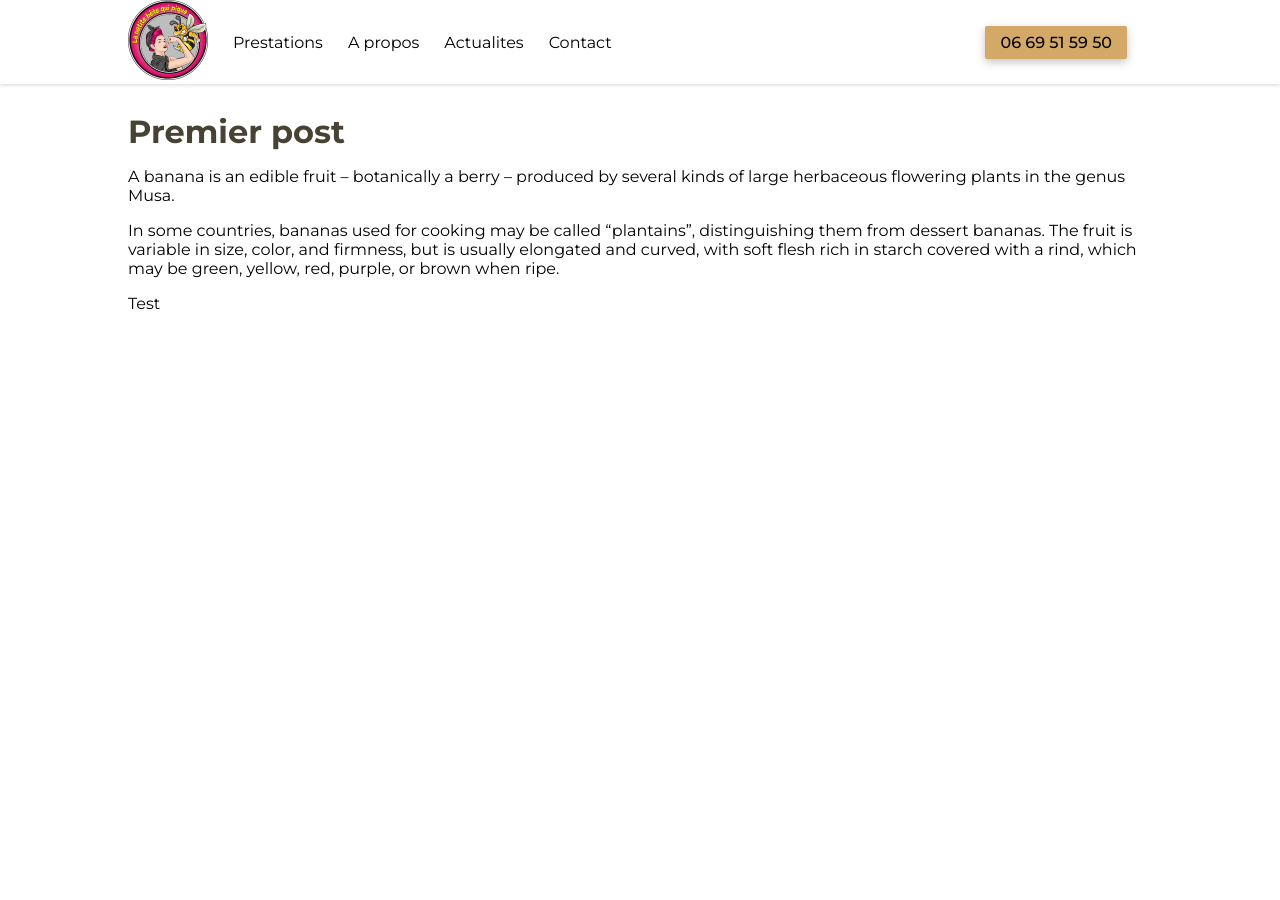
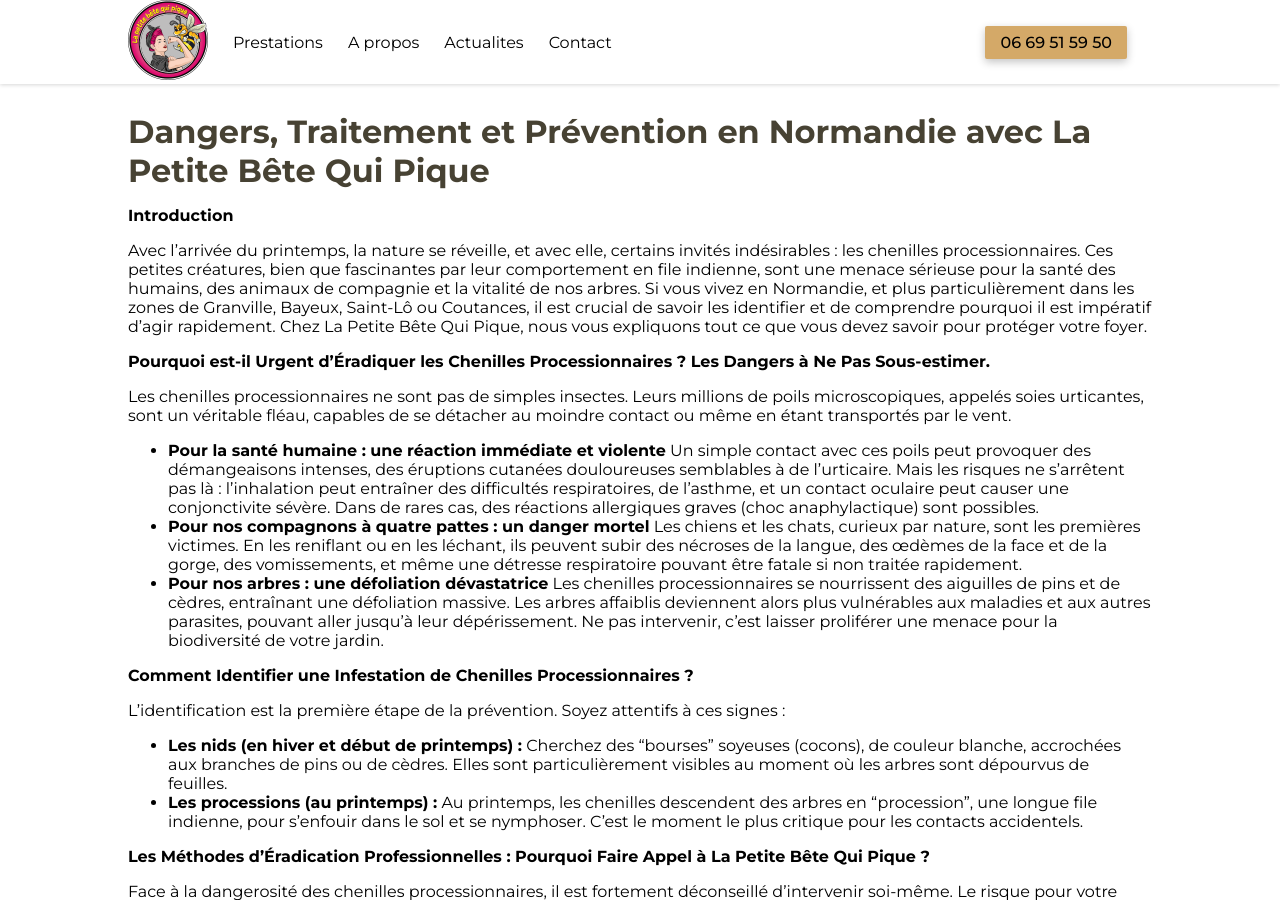
Before and after one commit to thomas6791/petite-bete-qui-pique, a Jekyll site: the page built from _posts/2018-08-20-bananas.md, in a window 1280 px wide and 900 px high. Built offline with Jekyll 4.4.1, drawn with Linux system fonts in a browser that asks for light colours; some of the changed text lies outside the part shown.

Commit message:
Update Blog “2018-08-20-bananas”

```diff
--- a/_posts/2018-08-20-bananas.md
+++ b/_posts/2018-08-20-bananas.md
@@ -1,18 +1,70 @@
 ---
 layout: post
 author: jill
-title: Premier post
-titre: Premier post
+title: Chenilles Processionnaires
+titre: "Dangers, Traitement et Prévention en Normandie avec La Petite Bête Qui Pique "
 ---
-A banana is an edible fruit – botanically a berry – produced by several
-kinds of large herbaceous flowering plants in the genus Musa.
 
-In some countries, bananas used for cooking may be called "plantains",
-distinguishing them from dessert bananas. The fruit is variable in size,
-color, and firmness, but is usually elongated and curved, with soft
-flesh rich in starch covered with a rind, which may be green, yellow,
-red, purple, or brown when ripe.
 
-Test
 
-![]()
+**Introduction**
+
+Avec l'arrivée du printemps, la nature se réveille, et avec elle, certains invités indésirables : les chenilles processionnaires. Ces petites créatures, bien que fascinantes par leur comportement en file indienne, sont une menace sérieuse pour la santé des humains, des animaux de compagnie et la vitalité de nos arbres. Si vous vivez en Normandie, et plus particulièrement dans les zones de Granville, Bayeux, Saint-Lô ou Coutances, il est crucial de savoir les identifier et de comprendre pourquoi il est impératif d'agir rapidement. Chez La Petite Bête Qui Pique, nous vous expliquons tout ce que vous devez savoir pour protéger votre foyer.
+
+**Pourquoi est-il Urgent d'Éradiquer les Chenilles Processionnaires ? Les Dangers à Ne Pas Sous-estimer.**
+
+Les chenilles processionnaires ne sont pas de simples insectes. Leurs millions de poils microscopiques, appelés soies urticantes, sont un véritable fléau, capables de se détacher au moindre contact ou même en étant transportés par le vent.
+
+* **Pour la santé humaine : une réaction immédiate et violente** Un simple contact avec ces poils peut provoquer des démangeaisons intenses, des éruptions cutanées douloureuses semblables à de l'urticaire. Mais les risques ne s'arrêtent pas là : l'inhalation peut entraîner des difficultés respiratoires, de l'asthme, et un contact oculaire peut causer une conjonctivite sévère. Dans de rares cas, des réactions allergiques graves (choc anaphylactique) sont possibles.
+* **Pour nos compagnons à quatre pattes : un danger mortel** Les chiens et les chats, curieux par nature, sont les premières victimes. En les reniflant ou en les léchant, ils peuvent subir des nécroses de la langue, des œdèmes de la face et de la gorge, des vomissements, et même une détresse respiratoire pouvant être fatale si non traitée rapidement.
+* **Pour nos arbres : une défoliation dévastatrice** Les chenilles processionnaires se nourrissent des aiguilles de pins et de cèdres, entraînant une défoliation massive. Les arbres affaiblis deviennent alors plus vulnérables aux maladies et aux autres parasites, pouvant aller jusqu'à leur dépérissement. Ne pas intervenir, c'est laisser proliférer une menace pour la biodiversité de votre jardin.
+
+**Comment Identifier une Infestation de Chenilles Processionnaires ?**
+
+L'identification est la première étape de la prévention. Soyez attentifs à ces signes :
+
+* **Les nids (en hiver et début de printemps) :** Cherchez des "bourses" soyeuses (cocons), de couleur blanche, accrochées aux branches de pins ou de cèdres. Elles sont particulièrement visibles au moment où les arbres sont dépourvus de feuilles.
+* **Les processions (au printemps) :** Au printemps, les chenilles descendent des arbres en "procession", une longue file indienne, pour s'enfouir dans le sol et se nymphoser. C'est le moment le plus critique pour les contacts accidentels.
+
+**Les Méthodes d'Éradication Professionnelles : Pourquoi Faire Appel à La Petite Bête Qui Pique ?**
+
+Face à la dangerosité des chenilles processionnaires, il est fortement déconseillé d'intervenir soi-même. Le risque pour votre santé et celle de vos proches est trop élevé. Chez La Petite Bête Qui Pique, nous disposons de l'expertise et du matériel nécessaire pour une intervention sécurisée et efficace.
+
+Nous utilisons des méthodes de traitement adaptées et respectueuses de l'environnement, notamment :
+
+* **L'Échenillage manuel :** C'est une méthode mécanique et sans biocide qui consiste à retirer physiquement les nids des arbres, une intervention délicate qui doit être réalisée avec un équipement de protection spécifique et des outils adaptés pour couper et incinérer les nids en toute sécurité.
+* **La pose d'éco-pièges :** Pour les périodes de descente, des pièges spécifiques sont installés autour des troncs pour capturer les chenilles lorsqu'elles descendent de l'arbre, les empêchant d'atteindre le sol.
+* **Le traitement préventif (si nécessaire) :** Pour les infestations plus importantes, nous pouvons envisager des traitements ciblés, toujours dans une optique de minimisation de l'impact environnemental.
+
+Notre priorité est de maîtriser la prolifération de ces nuisibles pour garantir la sécurité de votre environnement, tout en préservant la nature.
+
+**Prévention et Bonnes Pratiques au Quotidien**
+
+En plus de faire appel à des professionnels, quelques gestes peuvent aider à limiter les risques :
+
+* Inspectez régulièrement vos arbres, en particulier les pins et cèdres, dès l'automne et durant l'hiver.
+* Ne touchez jamais les nids ou les chenilles, même mortes, et ne balayez pas les zones où vous suspectez leur présence.
+* Tenez vos animaux de compagnie en laisse lors de vos promenades en forêt ou dans des zones à risque.
+
+**N'Attendez Pas ! Protégez Votre Foyer et Votre Environnement avec La Petite Bête Qui Pique**
+
+Les chenilles processionnaires représentent un danger réel qu'il ne faut pas négliger. Ne laissez pas ces nuisibles compromettre la santé de votre famille, de vos animaux, ou la vitalité de vos arbres. Agir rapidement est la clé pour une éradication efficace et sécurisée.
+
+Situés au cœur de la Normandie, nous intervenons rapidement dans les zones de Granville, Bayeux, Agneux, Bréhal, Périers, Saint-Lô, Coutances, Avranches, Cerisy-la-Forêt, Tessy-Bocage, Souleuvre en Bocage, Le Molay-Littry, Cerisy-la-Salle, Torigny-les-villes, Percy-en-Normandie, Saint-Jean-de-Daye, Vire, La Haye-du-Puits, Carentan1 et Villedieu-les-Poêles-Rouffigny.
+
+**Pour une intervention rapide et sécurisée contre les chenilles processionnaires, contactez La Petite Bête Qui Pique dès aujourd'hui !**
+
+* **Téléphone :** 0669515950
+* **Site internet :** <https://www.la-petite-bete-qui-pique.fr/>
+* **Retrouvez-nous sur les réseaux sociaux :**
+* <https://www.facebook.com/LaPetiteBeteQuiPique.Manche>
+* <https://www.tiktok.com/@la.petite.bete.qu>
+* <https://www.instagram.com/lapetitebetequipique/>
+
+
+
+
+
+
+
+![](/assets/uploads/011img_011_burst20250116135803.jpg)
```
Also changed, not shown: assets/uploads/ecopiege.jpg (added), 5 other files.
